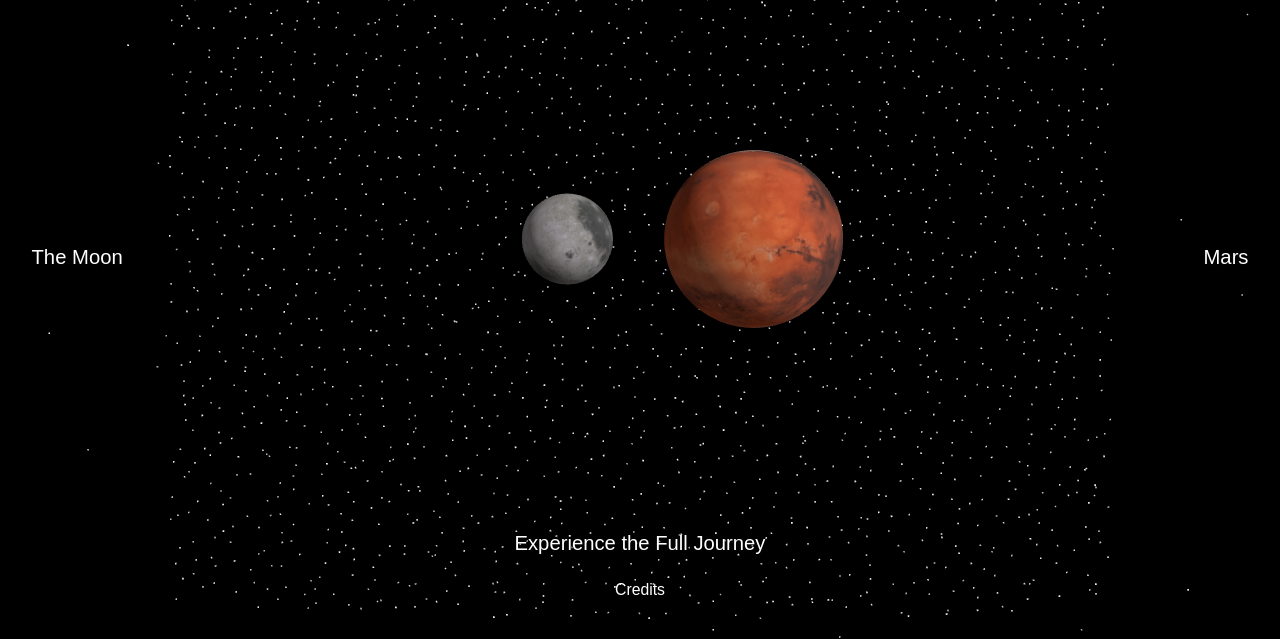
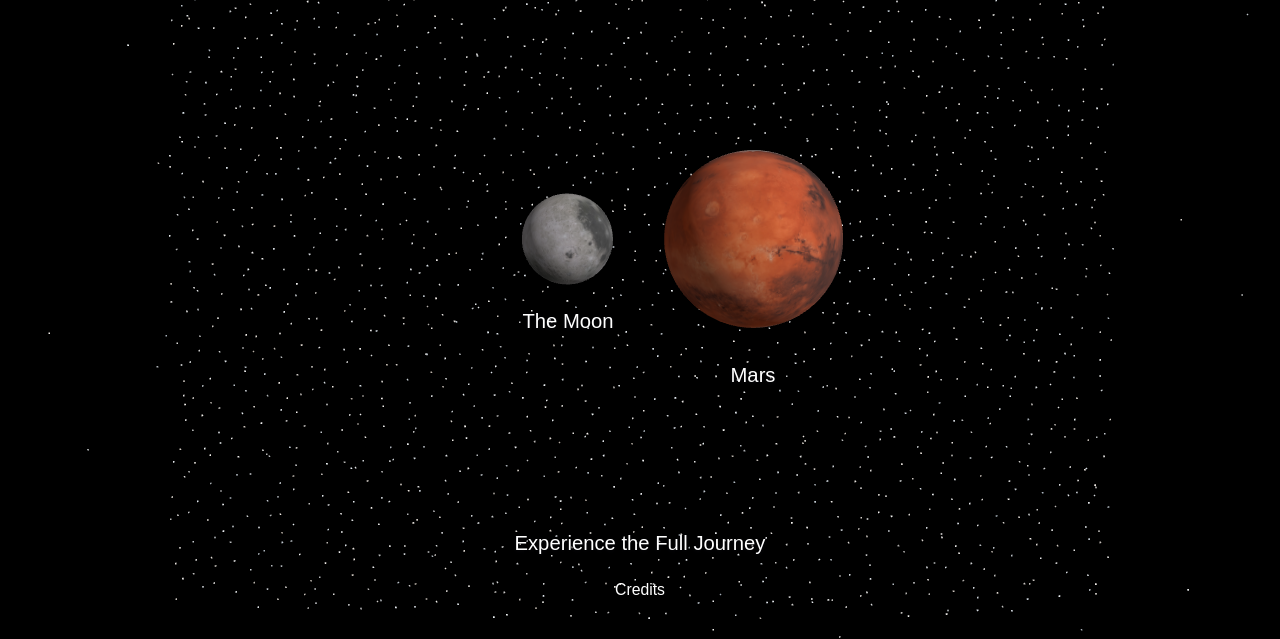
Before and after one commit to fyyyjyy/nasa-space-apps-2026, a website built with Vite: page index.html in a window 1280 px wide. Shown: the part 161-800 px from the top of the page. Built offline with nearby package versions, Linux system fonts and the light colour scheme; animation ran at ten frames a second.

Commit message:
mars moon

```diff
--- a/src/main.js
+++ b/src/main.js
@@ -194,6 +194,26 @@ async function wireOpeningScene({ store, sceneManager, canvas }) {
     onSelectBody: (body) => store.dispatch({ type: 'SELECT_BODY', body }),
     onStartJourney: () => store.dispatch('START_JOURNEY'),
     onHoverSound: playHover,
+  });
+
+  // Keep the "The Moon" / "Mars" buttons just under their bodies, at any screen size.
+  const bodyLabelPos = new THREE.Vector3();
+  sceneManager.addUpdateCallback(() => {
+    if (overlay.el.style.display === 'none') return;
+    const vw = window.innerWidth;
+    const vh = window.innerHeight;
+    for (const btn of overlay.el.querySelectorAll('.opening-overlay__bodies [data-body]')) {
+      const id = btn.dataset.body;
+      const mesh = getMesh(id);
+      if (!mesh) continue;
+      mesh.getWorldPosition(bodyLabelPos);
+      bodyLabelPos.y -= getRadius(id) * 1.25; // just below the sphere
+      bodyLabelPos.project(camera);
+      const x = Math.min(Math.max((bodyLabelPos.x * 0.5 + 0.5) * vw, 0), vw);
+      const y = (-bodyLabelPos.y * 0.5 + 0.5) * vh;
+      btn.style.left = Math.round(x) + 'px';
+      btn.style.top = Math.round(y) + 'px';
+    }
   });
 
   // Orbit HUD: body label (Requirement 2.6) and a borderless way back to the opening view.
--- a/src/styles/opening.css
+++ b/src/styles/opening.css
@@ -92,3 +92,12 @@
   align-items: center;
   overflow: visible; /* the 120% hover scale must not be clipped or cause scrollbars */
 }
+
+/* The body buttons follow their spheres (positioned from main.js each frame). */
+.opening-overlay__bodies .btn-text {
+  position: fixed;
+  left: 50%;
+  top: 70%;
+  translate: -50% 0; /* centred under the sphere; separate from the 120% hover scale */
+  white-space: nowrap;
+}
```
Also changed, not shown: scripts/shoot-opening.mjs (added, +11 -0 lines).
